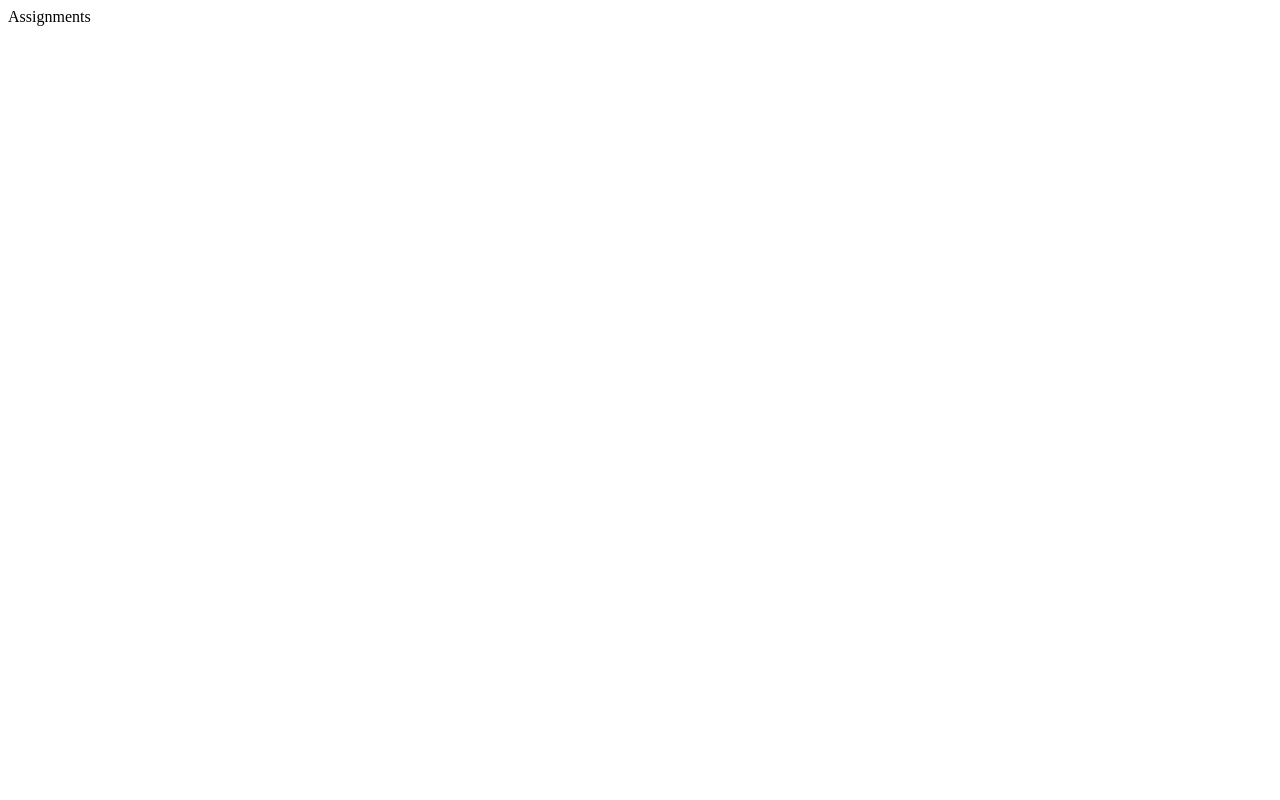
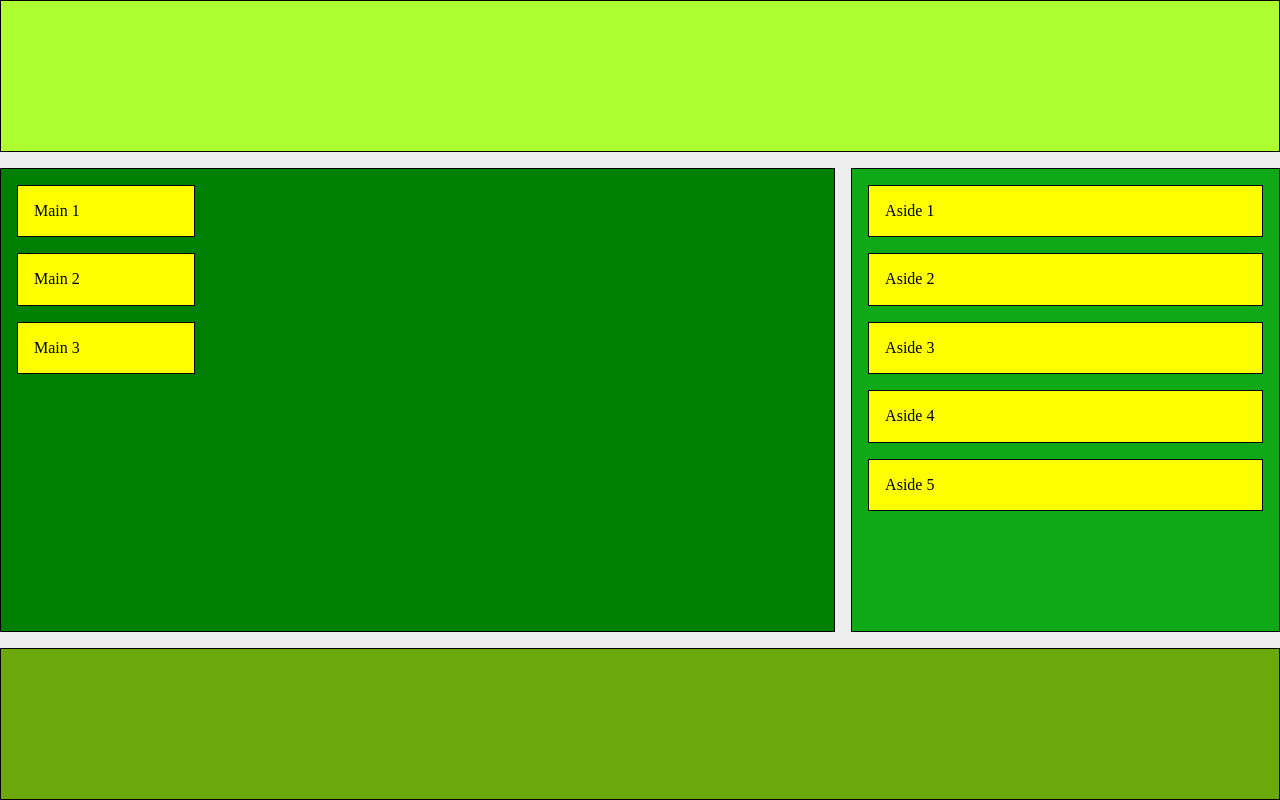
Before and after one commit to priyaliverma/priyaliverma.github.io, a plain HTML site: page index.html in a window 1280 px wide. Drawn offline with nearby package versions, Linux system fonts and the light colour scheme.

Commit message:
Initial commit

```diff
--- a/index.html
+++ b/index.html
@@ -1 +1,28 @@
-Assignments
+
+<html>
+    <head>
+        <meta charset="utf-8">
+        <title> CSS Grid </title>
+        <link rel="stylesheet" type="text/css" href="stylesheet.css">
+        <style>
+
+        </style>
+    </head>
+    <body>
+        <div class="header"></div>
+        <div class="main">
+            <div class="main_1"> Main 1</div>
+            <div class="main_1"> Main 2</div>
+            <div class="main_1"> Main 3</div>
+        </div>
+        <div class="aside">
+            <div class="aside_1"> Aside 1 </div>
+            <div class="aside_1"> Aside 2 </div>
+            <div class="aside_1"> Aside 3 </div>
+            <div class="aside_1"> Aside 4 </div>
+            <div class="aside_1"> Aside 5 </div>
+
+        </div>
+        <div class="footer"></div>
+    </body>
+</html>
--- /dev/null
+++ b/stylesheet.css
@@ -0,0 +1,49 @@
+@import url("https://necolas.github.io/normalize.css/latest/normalize.css");
+body {
+    background-color: #eee;
+    min-height: 100vh;
+    display: grid;
+    grid-gap: 1em;
+    grid-template-columns: repeat (4, 1fr);
+    grid-auto-rows: minmax(100px, auto);            }
+.header {
+    /* display: grid; */
+    grid-column: 1 / 4;
+    grid-row: 1;
+    border: 1px solid black;
+    background-color: greenyellow;
+}
+.main {
+    grid-auto-columns: 1fr 1fr 1fr;
+    grid-row: 2 / 4;
+    grid-column: 1 / 3;
+    border: 1px solid black;
+    background-color: green;
+}
+.aside {
+    grid-column: 3 / 4;
+    grid-row: 2 / 4;
+    border: 1px solid black;
+    background-color: rgb(15, 168, 23);
+}
+.footer {
+    grid-column: 1 / 4;
+    grid-row: 4;
+    border: 1px solid black;
+    background-color: rgb(106, 168, 12);
+}
+.aside_1 {
+    border: 1px solid black;
+    background-color: yellow;
+    padding: 1em;
+    margin: 1em;
+
+}
+.main_1 {
+    border: 1px solid black;
+    background-color: yellow;
+    padding: 1em;
+    margin: 1em;
+    display: grid;
+    width: 9em;
+}
```
